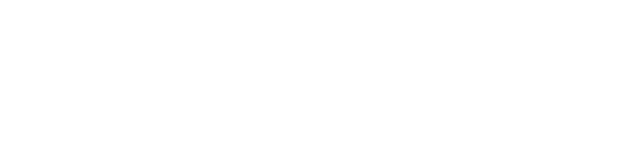
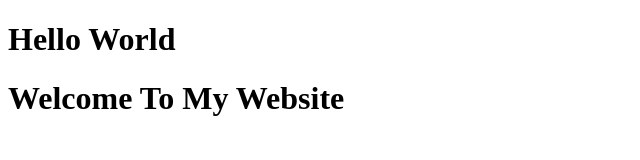
Before and after one commit to MDRazi09/fsd1-exp2-init-method, a plain HTML site: page index.html in a window 1280 px wide. Shown: the whole page, without its empty margins (0-640 px from the left). Drawn offline with Linux system fonts and the light colour scheme.

Commit message:
Add Welcome Heading

```diff
--- a/index.html
+++ b/index.html
@@ -7,5 +7,6 @@
 </head>
 <body>
 
-</body>
+<h1>Hello World</h1>
+<h1>Welcome To My Website</h1>
 </html>
```
